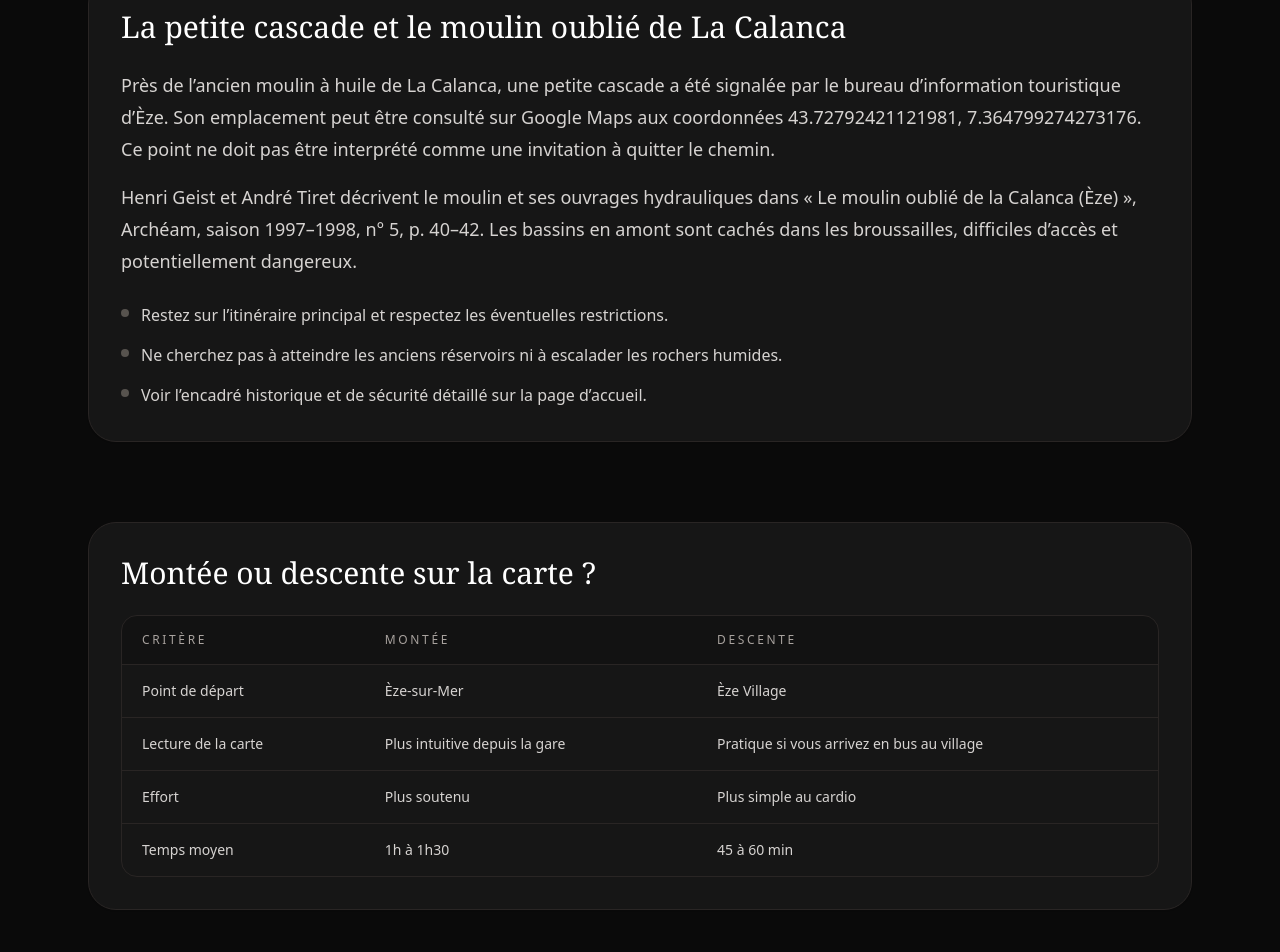
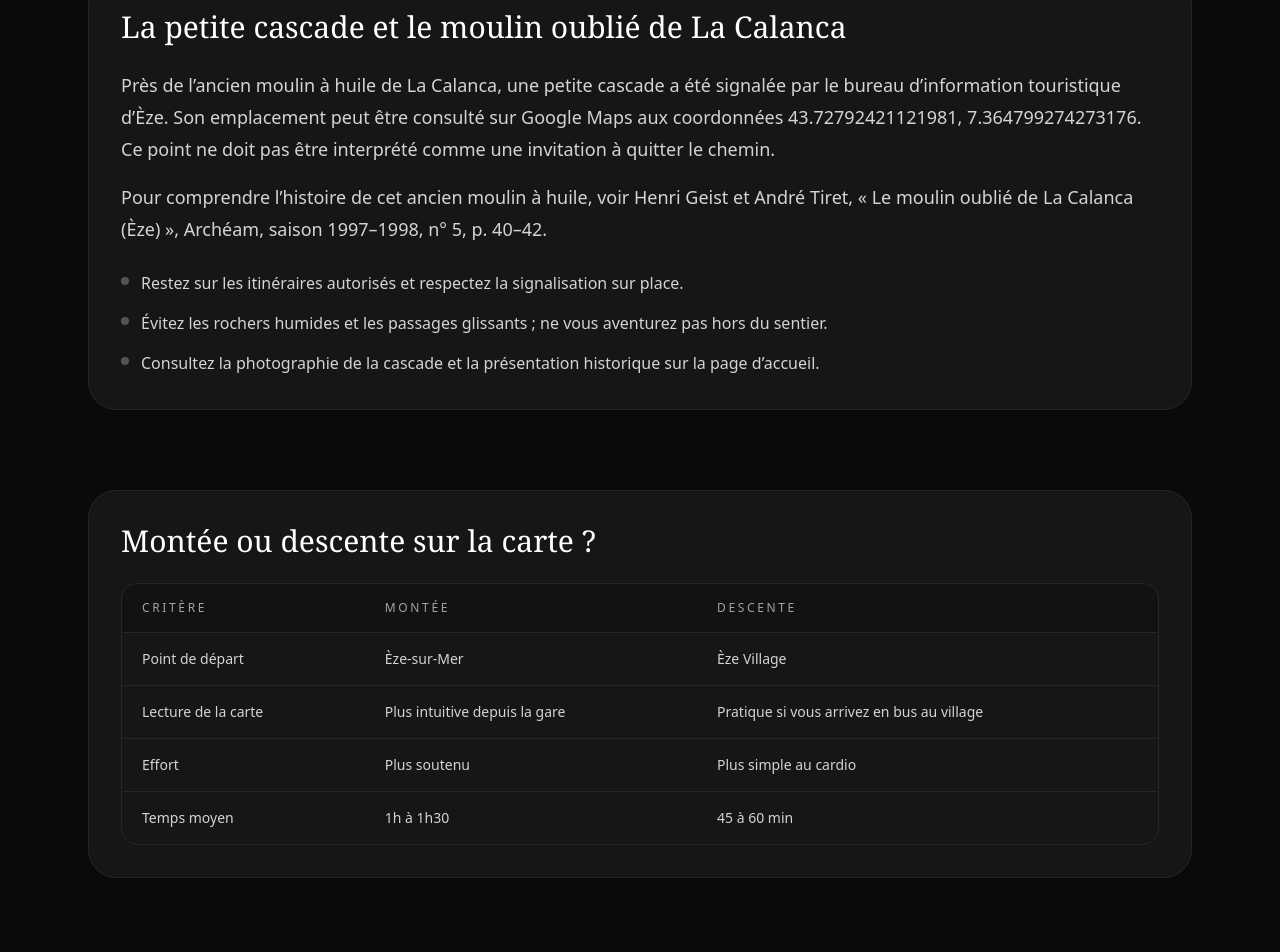
Before and after one commit to n20186005-hash/nietzschepath, a Next.js app: page /carte-chemin-de-nietzsche in a window 1280 px wide. Shown: the part 2245-3197 px from the top of the page. Built offline with nearby package versions, Linux system fonts and the light colour scheme.

Commit message:
fix: remove all retention basin references from waterfall map guide

```diff
--- a/app/content/topicPages.ts
+++ b/app/content/topicPages.ts
@@ -69,12 +69,12 @@ export const topicPages: Record<TopicPageKey, TopicPageData> = {
         title: "La petite cascade et le moulin oublié de La Calanca",
         paragraphs: [
           "Près de l’ancien moulin à huile de La Calanca, une petite cascade a été signalée par le bureau d’information touristique d’Èze. Son emplacement peut être consulté sur Google Maps aux coordonnées 43.72792421121981, 7.364799274273176. Ce point ne doit pas être interprété comme une invitation à quitter le chemin.",
-          "Henri Geist et André Tiret décrivent le moulin et ses ouvrages hydrauliques dans « Le moulin oublié de la Calanca (Èze) », Archéam, saison 1997–1998, n° 5, p. 40–42. Les bassins en amont sont cachés dans les broussailles, difficiles d’accès et potentiellement dangereux.",
+          "Pour comprendre l’histoire de cet ancien moulin à huile, voir Henri Geist et André Tiret, « Le moulin oublié de La Calanca (Èze) », Archéam, saison 1997–1998, n° 5, p. 40–42.",
         ],
         bullets: [
-          "Restez sur l’itinéraire principal et respectez les éventuelles restrictions.",
-          "Ne cherchez pas à atteindre les anciens réservoirs ni à escalader les rochers humides.",
-          "Voir l’encadré historique et de sécurité détaillé sur la page d’accueil.",
+          "Restez sur les itinéraires autorisés et respectez la signalisation sur place.",
+          "Évitez les rochers humides et les passages glissants ; ne vous aventurez pas hors du sentier.",
+          "Consultez la photographie de la cascade et la présentation historique sur la page d’accueil.",
         ],
       },
       {
```
